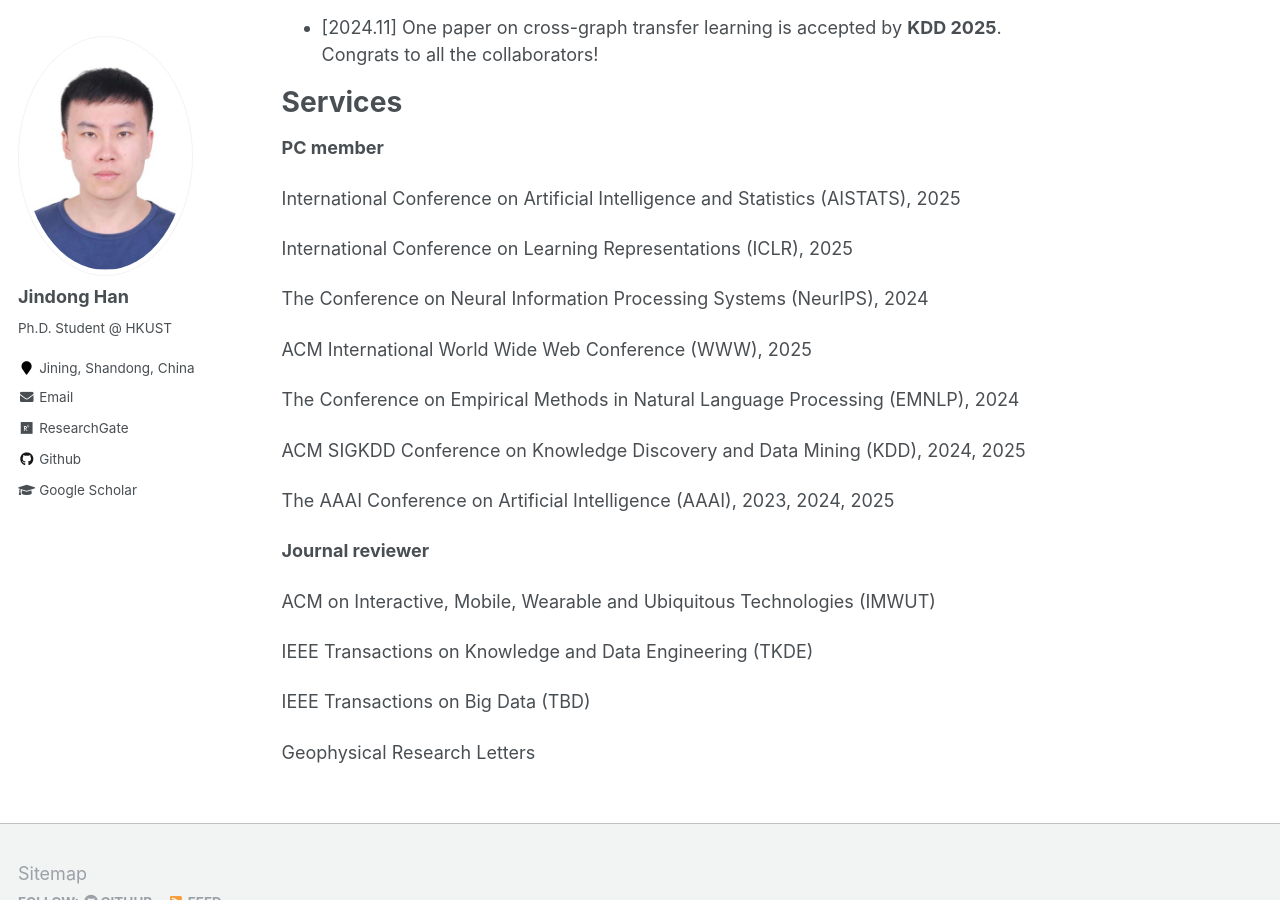
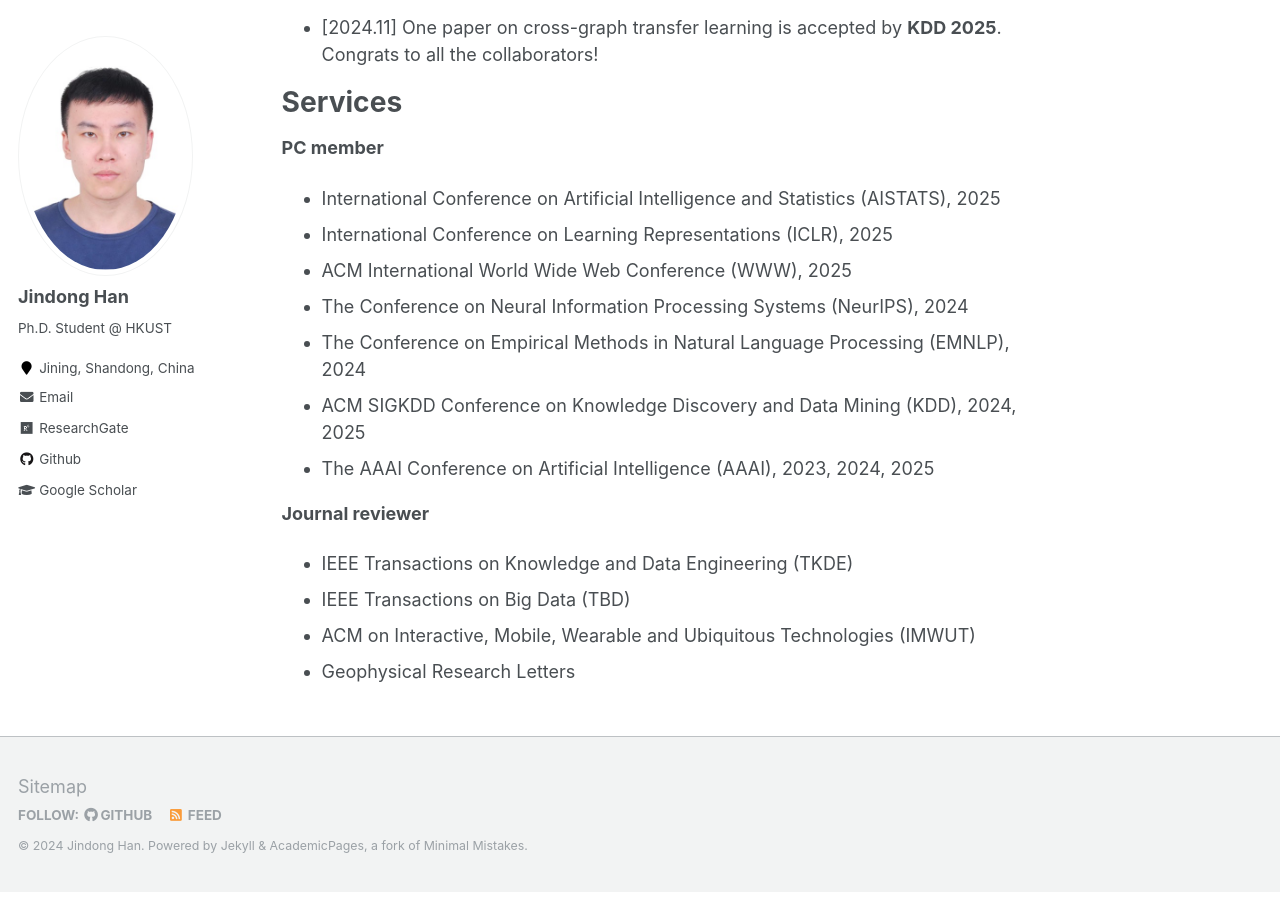
Before and after one commit to jhanao-hkust/jhanao-hkust.github.io, a Jekyll site: the page built from _pages/about.md, in a window 1280 px wide and 900 px high, scrolled down 464 px. Built offline with Jekyll 4.4.1, drawn with Linux system fonts in a browser that asks for light colours.

```diff
--- a/_pages/about.md
+++ b/_pages/about.md
@@ -16,27 +16,16 @@ Jindong is currently a Ph.D. student at Academy of Interdisciplinary Studies, th
 
 # Services
 **PC member**
-
-International Conference on Artificial Intelligence and Statistics (AISTATS), 2025
-
-International Conference on Learning Representations (ICLR), 2025
-
-The Conference on Neural Information Processing Systems (NeurIPS), 2024
-
-ACM International World Wide Web Conference (WWW), 2025
-
-The Conference on Empirical Methods in Natural Language Processing (EMNLP), 2024
-
-ACM SIGKDD Conference on Knowledge Discovery and Data Mining (KDD), 2024, 2025
-
-The AAAI Conference on Artificial Intelligence (AAAI), 2023, 2024, 2025
+* International Conference on Artificial Intelligence and Statistics (AISTATS), 2025
+* International Conference on Learning Representations (ICLR), 2025
+* ACM International World Wide Web Conference (WWW), 2025
+* The Conference on Neural Information Processing Systems (NeurIPS), 2024
+* The Conference on Empirical Methods in Natural Language Processing (EMNLP), 2024
+* ACM SIGKDD Conference on Knowledge Discovery and Data Mining (KDD), 2024, 2025
+* The AAAI Conference on Artificial Intelligence (AAAI), 2023, 2024, 2025
 
 **Journal reviewer**
-
-ACM on Interactive, Mobile, Wearable and Ubiquitous Technologies (IMWUT)
-
-IEEE Transactions on Knowledge and Data Engineering (TKDE)
-
-IEEE Transactions on Big Data (TBD)
-
-Geophysical Research Letters
+* IEEE Transactions on Knowledge and Data Engineering (TKDE)
+* IEEE Transactions on Big Data (TBD)
+* ACM on Interactive, Mobile, Wearable and Ubiquitous Technologies (IMWUT)
+* Geophysical Research Letters
```
